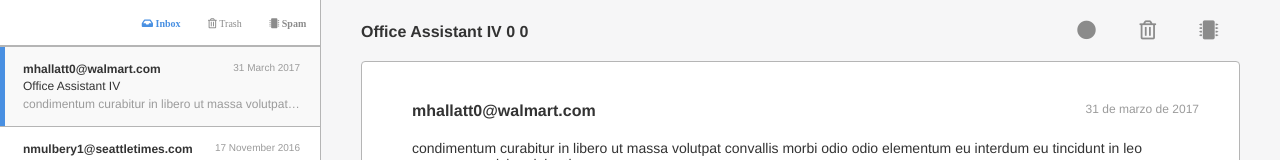
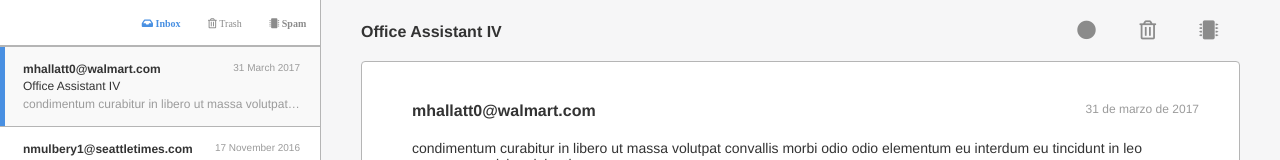
Before and after one commit to luizkra/emailClient, a React (Create React App) app: page / in a window 1280 px wide. Both pictures are taken after a click on the element 160 px from the left and 87 px from the top of the page. Shown: the top 160 px of the page. Built offline with nearby package versions, Linux system fonts and the light colour scheme.

Commit message:
Fix Show the current email of the different lists

```diff
--- a/src/components/Content.js
+++ b/src/components/Content.js
@@ -35,7 +35,7 @@ class Content extends Component {
           <div className="Wrapper-content"key={index}>
             <header className="Content-header">
               <div className="left-menu">
-                <h5 className="Content-title">{item.subject} {index} {this.state.current.idMail}</h5>
+                <h5 className="Content-title">{item.subject}</h5>
               </div>
               <div className="rigth-menu">
                 <div className={inactiveimboxClass.join(' ')}>
--- a/src/lib/store.js
+++ b/src/lib/store.js
@@ -1,8 +1,7 @@
 import { createStore} from 'redux'
 const reducer = (state, action) => {
 	const listMailsGlobal = state.listMails
-	const trashMailsGlobal = state.trashMails
-	const spanMailsGlobal = state.spanMails
+  let activeList = state.currentView === 1 ? state.trashMails: state.currentView === 2 ? state.spanMails : state.listMails;
 	switch(action.type) {
     case 'ADD_TO_LIST':
       return {
@@ -12,7 +11,7 @@ const reducer = (state, action) => {
     case 'ADD_TO_VIEWER':
       return {
       	...state,
-      	mailViewer: listMailsGlobal.filter((mail, index) => {return index === action.idMail}),
+      	mailViewer: activeList.filter((mail, index) => {return index === action.idMail}),
       	listMails: listMailsGlobal.map(
            (mail, i) => i === action.idMail ? {...mail, isReaded: true}: mail),
       	current: {idMail: action.idMail, typeMail:action.typeMail}
```
